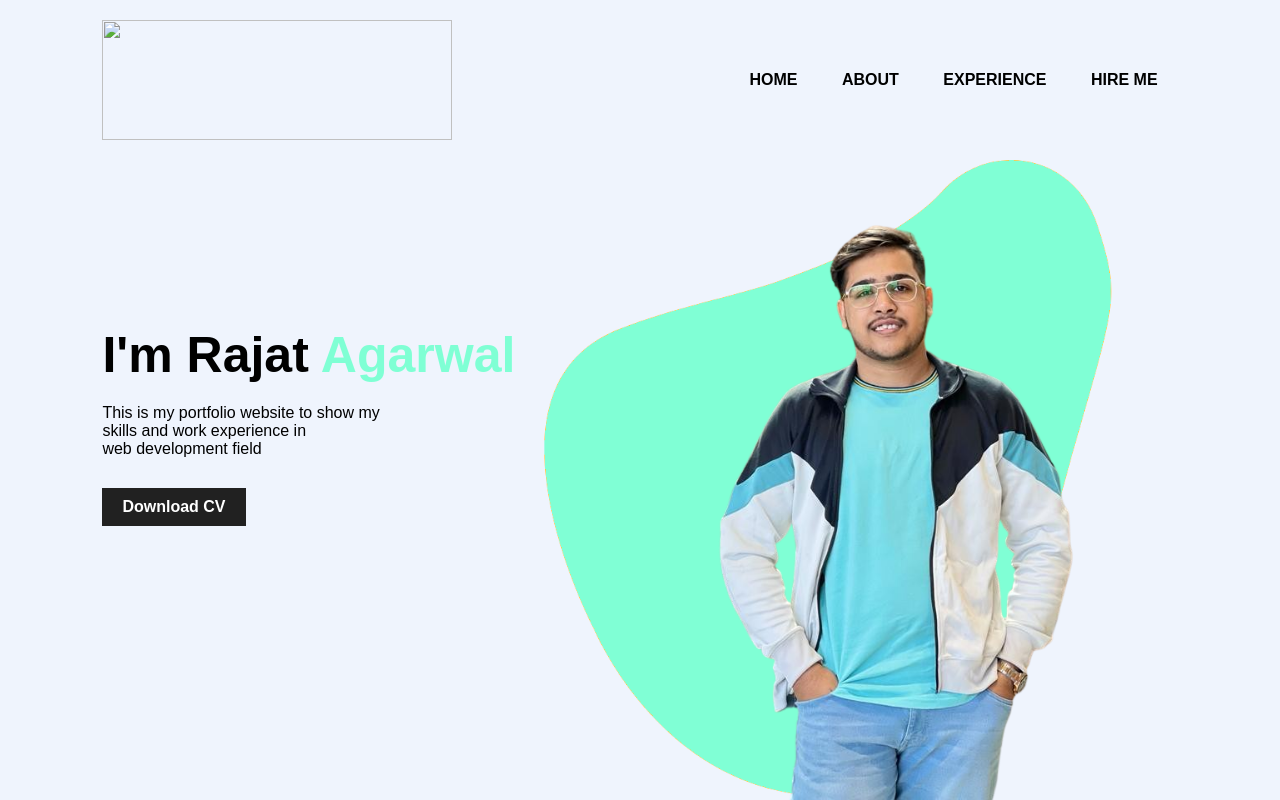
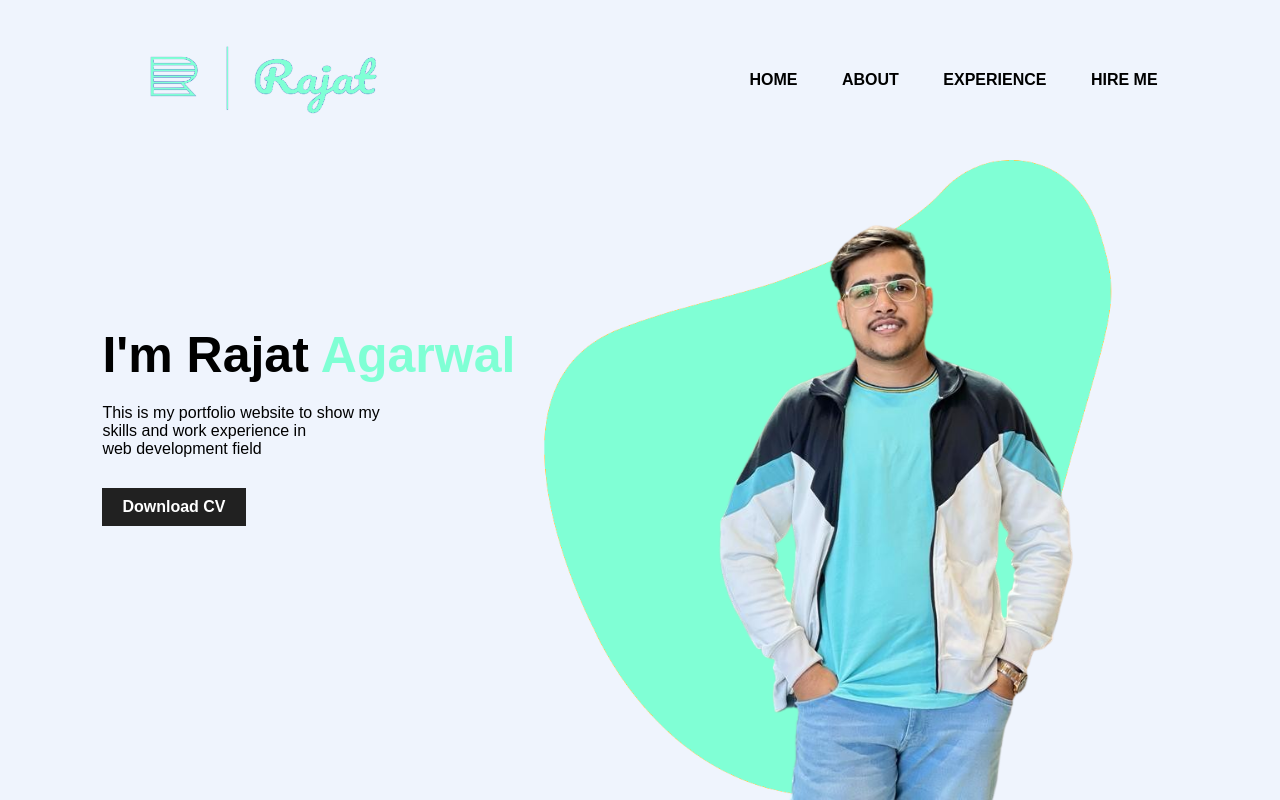
Before and after one commit to rajat020730/portfolio, a plain HTML site: page index.html in a window 1280 px wide. Drawn offline with Linux system fonts and the light colour scheme; the site is published under a folder, as on GitHub Pages, so addresses that start at the root find nothing.

Commit message:
Update index.html

```diff
--- a/index.html
+++ b/index.html
@@ -7,7 +7,7 @@
   <body>
     <div class="hero">
       <nav>
-        <img src="/public/logo (2).png" width="350" height="120" />
+        <img src="public/logo (2).png" width="350" height="120" />
         <ul>
           <li><a href="home.html">HOME</a></li>
           <li><a href="about.html">ABOUT</a></li>
```
